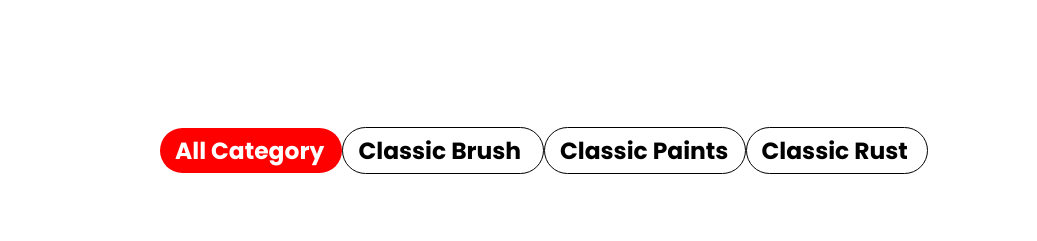
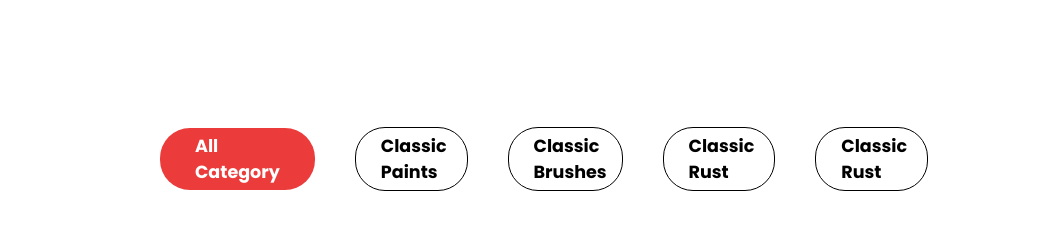
Before and after one commit to shahil-kv/classic-react, a React (Create React App) app: page / in a window 1280 px wide. Shown: the part 1440-1681 px from the top of the page, without its empty margins (96-1133 px from the left). Built offline with nearby package versions, Linux system fonts and the light colour scheme.

Commit message:
Added the all categories div makes small and compact code

```diff
--- a/src/components/Allcategories.jsx
+++ b/src/components/Allcategories.jsx
@@ -7,41 +7,51 @@ const Container = styled.section`
  const AllCategory=styled.div`
        display: flex;
        justify-content: center;
-       justify-content: space-between;
+       gap: 40px;
        align-items: center;
        margin: 150px 20% 80px 20%;
-       font-size: 20px;
+       font-size: 15px;
+       font-weight: 200;
  `
-  const Fdiv=styled.div`
-   background-color: red;
-   padding: 5px 15px;
+  const FirstDiv=styled.div`
+   background-color: #ec3b3b;
+   padding: 5px 35px;
+    width: 220px;
+    border-radius: 30px;
+    color: white;
+ `
+//  const SecondDiv=styled.div`
+//     background-color: white;
+//     border: 0.5px solid black;
+//    padding: 5px 35px;
+//     width: 210px;
+//     border-radius: 30px;
+//  `
+//   const ThirdDiv=styled.div`
+//     background-color: white;
+//     border: 0.5px solid black;
+//    padding: 5px 35px;
+//     width: 210px;
+//     border-radius: 30px;
+//  `
+//   const FifthDiv=styled.div`
+//     background-color: white;
+//     border: 0.5px solid black;
+//    padding: 5px 35px;
+//     width: 190px;
+//     border-radius: 30px;
+//   `
+  const FourthDiv=styled.div`
+    background-color: white;
+    border: 0.5px solid black;
+    padding: 5px 15px 5px 25px;
     width: 190px;
     border-radius: 30px;
-    color: white;
-    font-weight: 100;
-
- `
- const Sdiv=styled.div`
-    background-color: white;
-    border: 0.5px solid black;
-   padding: 5px 15px;
-    width: 210px;
-    border-radius: 30px;
-
- `
-  const Tdiv=styled.div`
-    background-color: white;
-    border: 0.5px solid black;
-   padding: 5px 15px;
-    width: 210px;
-    border-radius: 30px;
- `
-  const Fodiv=styled.div`
-    background-color: white;
-    border: 0.5px solid black;
-   padding: 5px 15px;
-    width: 190px;
-    border-radius: 30px;
+     &:hover{
+      background-color: #ec3b3b;
+      transition: 0.2s ease-in-out;
+       color: white;
+     }
  `
  const Txt=styled.h3`
 
@@ -50,20 +60,24 @@ function Allcategories() {
   return (
     <Container>
          <AllCategory>
-           <Fdiv>
+           <FirstDiv>
            <Txt>All Category</Txt>
-           </Fdiv>
-            <Sdiv>
-            <Txt>Classic Brush</Txt>
-           </Sdiv>
-           <Tdiv>
+           </FirstDiv>
+            <FourthDiv>
             <Txt>Classic Paints</Txt>
+           </FourthDiv>
+           <FourthDiv>
+            <Txt>Classic Brushes </Txt>
 
-           </Tdiv>
-            <Fodiv>
+           </FourthDiv>
+            <FourthDiv>
             <Txt>Classic Rust</Txt>
 
-           </Fodiv>
+           </FourthDiv>
+           <FourthDiv>
+            <Txt>Classic Rust</Txt>
+
+           </FourthDiv>
        </AllCategory>
     </Container>
   )
```
